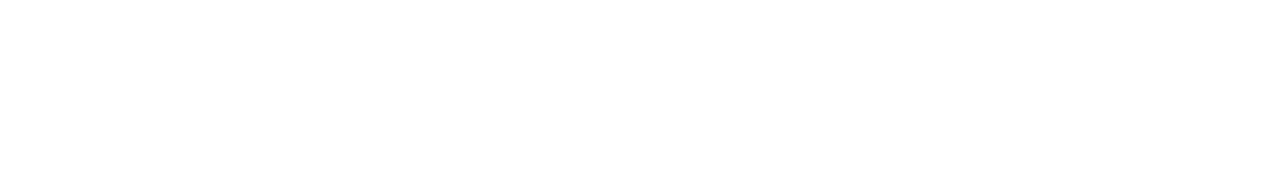
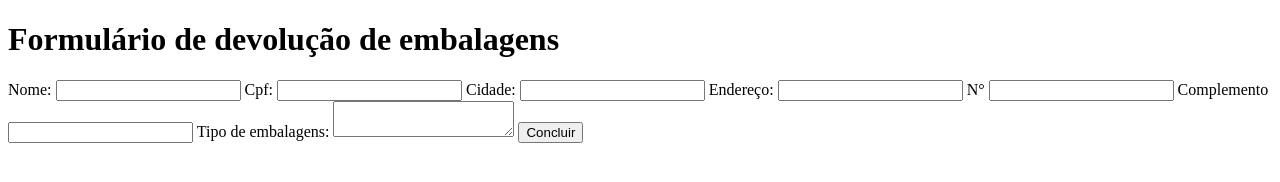
Before and after one commit to beofrid/Projeto-IFSUL, a plain HTML site: page pages/formularioPagina5.html in a window 1280 px wide. Drawn offline with Linux system fonts and the light colour scheme.

Commit message:
formulário

```diff
--- a/pages/formularioPagina5.html
+++ b/pages/formularioPagina5.html
@@ -6,9 +6,26 @@
     <title>Document</title>
 </head>
 <body>
+    <h1>Formulário de devolução de embalagens</h1>
+    <form>
 
+    <label for="nome">Nome:</label>
+    <input type="text" id="nome" name="nome">
+    <label for="cpf">Cpf:</label>
+    <input type="text" id="cpf" name="Cpf">
+    <label for="Cidade">Cidade:</label>
+    <input type="text" id="Cidade" name="cidade">
+    <label for="endereço">Endereço:</label>
+    <input type="text" id="Endereço" name="endereço">
+    <label for="número">N°</label>
+    <input type="text" id="N°" name="número">
+    <label for="Complemento">Complemento</label>
+    <input type="text" id="Complemento" name="Complemento">
+    <label for="Mensagem">Tipo de embalagens:</label>
+    <textarea name="Tipo de embalagens" id="Mensagem"></textarea>
+    <button type="submit">Concluir</button>
 
-    <!--ANGÉLICA-->
+    </form>
 
 </body>
 </html>
```
